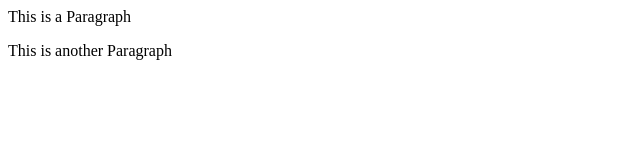
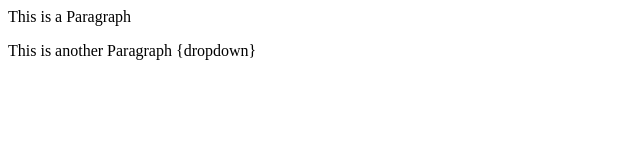
Before and after one commit to PushkarVishal2003/localrepo, a plain HTML site: page index.html in a window 1280 px wide. Shown: the full height of the page, 0-640 px from the left. Drawn offline with Linux system fonts and the light colour scheme.

Commit message:
Add DropDown

```diff
--- a/index.html
+++ b/index.html
@@ -1,2 +1,2 @@
 <p>This is a Paragraph</p>
-<p>This is another Paragraph</p>
+<p>This is another Paragraph {dropdown}</p>
```
